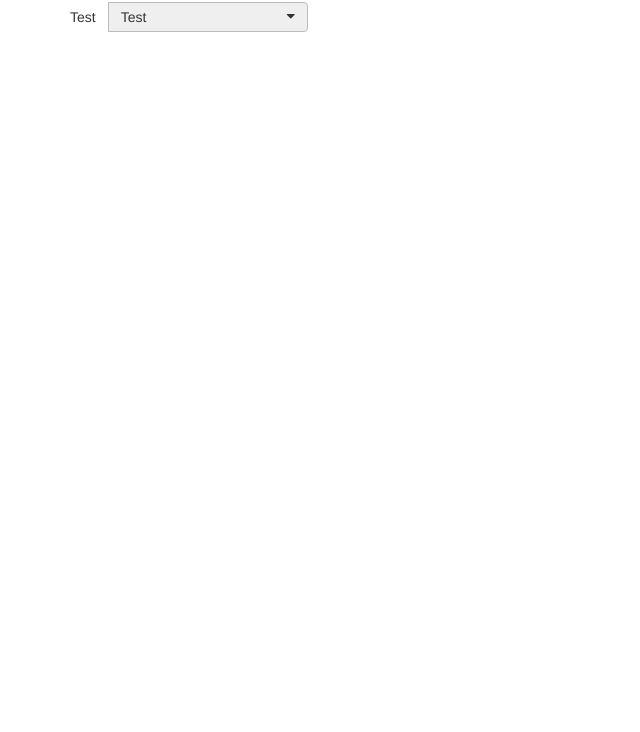
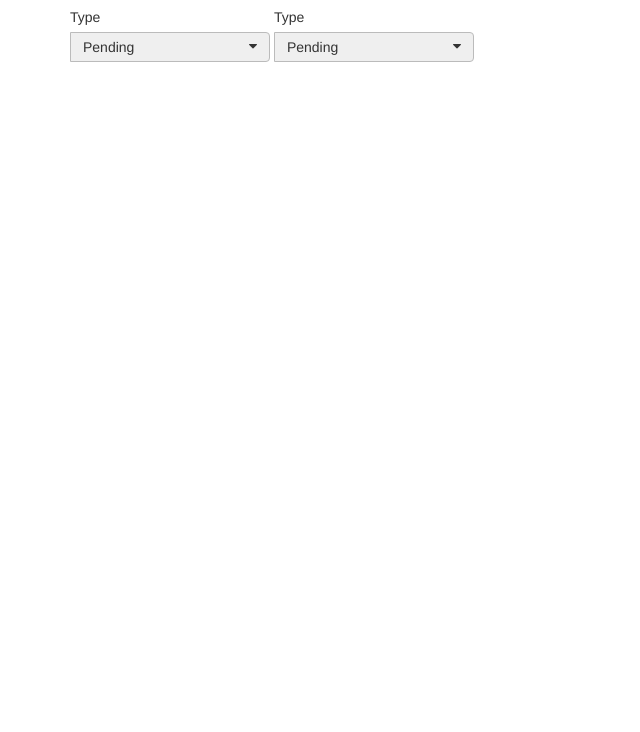
Before and after one commit to jucardi/angular-multiselect-dropdown, a plain HTML site: page demo/index.html in a window 1280 px wide. Shown: the part 68-800 px from the top of the page, without its empty margins (0-640 px from the left). Drawn offline with nearby package versions, Linux system fonts and the light colour scheme; some packages are replaced by stand-ins of ours.

Commit message:
Minor fixes

```diff
--- a/demo/app.js
+++ b/demo/app.js
@@ -2,17 +2,17 @@ var app = angular.module('app', ['ngAnimate', 'ngTouch', 'jucardi-multiselect-dr
 
 app.controller('MainCtrl', ['$scope', '$http', '$window', function ($scope, $http, $window) {
   $scope.settings = {
-    singleSelect: false,
+    singleSelect: true,
     defaultText: 'Test',
     selectedMode: 'labels',
     width: 200,
     label: 'Type',
-    labelBreakLine: false
+    labelBreakLine: true
   };
 
   function load() {
     $scope.filter1 = {
-      selected: [],
+      selected: [ "Pending" ],
       data: [
     		{ value: "Pending",  label: "Pending" },
     		{ value: "Active",   label: "Active" },
--- a/demo/index.html
+++ b/demo/index.html
@@ -17,7 +17,8 @@
 
     <div class="container" ng-controller="MainCtrl">
       <h1>Multi Select Dropdown test</h1>
-      <multiselect-dropdown options="filter1.data" model="filter1.selected" on-changed="onChanged" settings="settings" label="'Test'"></multiselect-dropdown>
+      <multiselect-dropdown options="filter1.data" model="filter1.selected" on-changed="onChanged" settings="settings"></multiselect-dropdown>
+      <multiselect-dropdown options="filter1.data" model="filter1.selected" on-changed="onChanged" settings="settings"></multiselect-dropdown>
     </div>
     <script src="app.js"></script>
     <script src="../src/multiselect-dropdown.js"></script>
--- a/src/multiselect-dropdown.html
+++ b/src/multiselect-dropdown.html
@@ -1,10 +1,10 @@
 <div class='multiselect btn-group' ng-class='{open: open}'>
-    <span ng-if="label != null && label != ''" ng-bind="label" class="multiselect-label"></span>
+    <span ng-if="settings.label != null && settings.label != ''" ng-bind="settings.label" class="multiselect-label"></span>
     <button class='btn text-left multiselect-btn dropdown-toggle' ng-click='open=!open;openDropdown()' ng-style="btnStyle">
         <span ng-class="{'btn-ellipsis': settings.width > 0}" ng-bind='getDisplayText()'></span>
         <i class="fa fa-caret-down"></i>
     </button>
-    <ul class='dropdown-menu' aria-labelledby='dropdownMenu' style="cursor: pointer;">
+    <ul class='dropdown-menu' aria-labelledby='dropdownMenu' style="cursor: pointer; position: absolute">
         <li ng-if="!settings.singleSelect">
             <a ng-click='selectAll()'>
                 <i class='fa fa-check text-success'></i>
--- a/src/multiselect-dropdown.js
+++ b/src/multiselect-dropdown.js
@@ -12,11 +12,12 @@ angular.module('jucardi-multiselect-dropdown', []).directive('multiselectDropdow
             var map = {};
 
             function init() {
-                if ($scope.settings              == null) $scope.settings              = {};
-                if ($scope.settings.singleSelect == null) $scope.settings.singleSelect = false;
-                if ($scope.settings.defaultText  == null) $scope.settings.defaultText  = 'Select';
-                if ($scope.settings.selectedMode == null) $scope.settings.selectedMode = 'default';
-                if ($scope.settings.width        == null) $scope.settings.width        = 0;
+                if ($scope.settings                == null) $scope.settings                = {};
+                if ($scope.settings.singleSelect   == null) $scope.settings.singleSelect   = false;
+                if ($scope.settings.defaultText    == null) $scope.settings.defaultText    = 'Select';
+                if ($scope.settings.selectedMode   == null) $scope.settings.selectedMode   = 'default';
+                if ($scope.settings.width          == null) $scope.settings.width          = 0;
+                if ($scope.settings.labelBreakLine == null) $scope.settings.labelBreakLine = false;
 
                 $scope.btnStyle = { }
 
```
